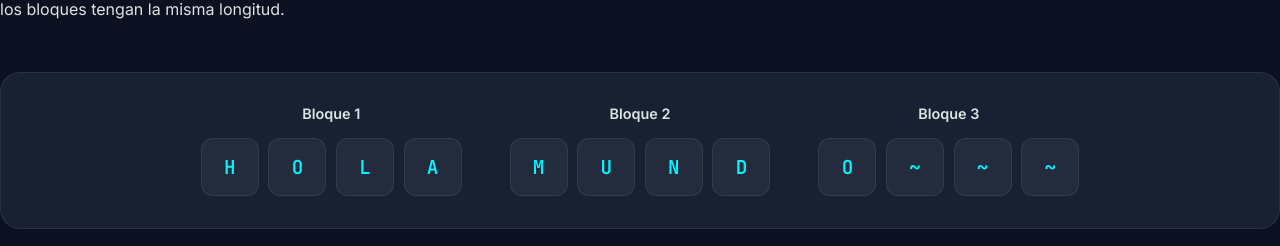
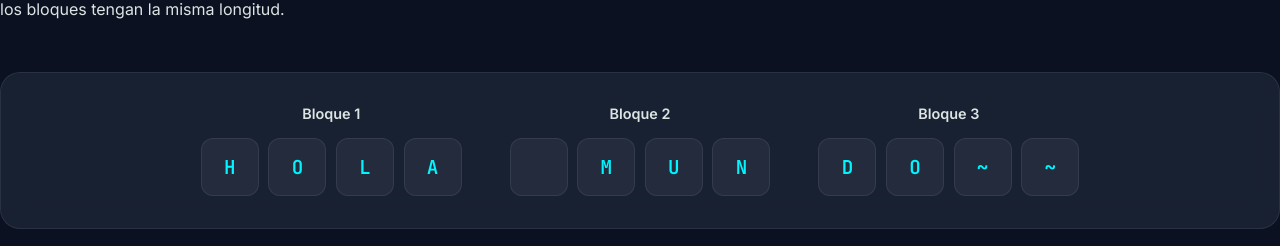
Before and after one commit to Angel-Suescun/SCMC, a React (Vite) app in the folder frontend/SCMC_Frontend/: page /mathematics in a window 1280 px wide. Shown: the part 1440-1686 px from the top of the page. Built offline with nearby package versions, Linux system fonts and the light colour scheme; no server answers.

Commit message:
feat: update

```diff
--- a/frontend/SCMC_Frontend/src/modules/mathematics/components/PaddingSection/PaddingSection.tsx
+++ b/frontend/SCMC_Frontend/src/modules/mathematics/components/PaddingSection/PaddingSection.tsx
@@ -62,10 +62,10 @@ export default function PaddingSection() {
 
                     <div className="cells">
 
+                        <div> </div>
                         <div>M</div>
                         <div>U</div>
                         <div>N</div>
-                        <div>D</div>
 
                     </div>
 
@@ -81,8 +81,8 @@ export default function PaddingSection() {
 
                     <div className="cells">
 
+                        <div>D</div>
                         <div>O</div>
-                        <div className="padding-cell">~</div>
                         <div className="padding-cell">~</div>
                         <div className="padding-cell">~</div>
 
```
